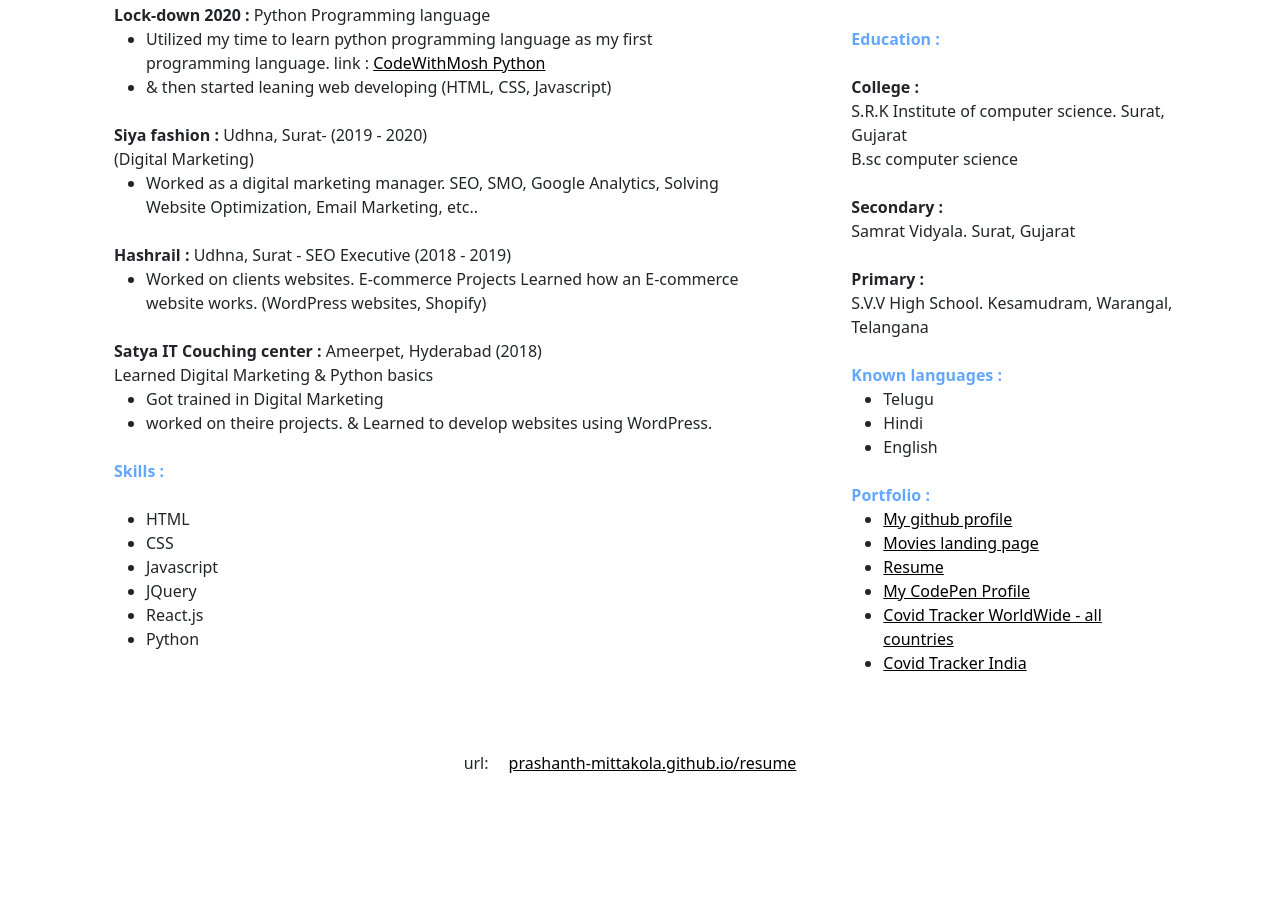
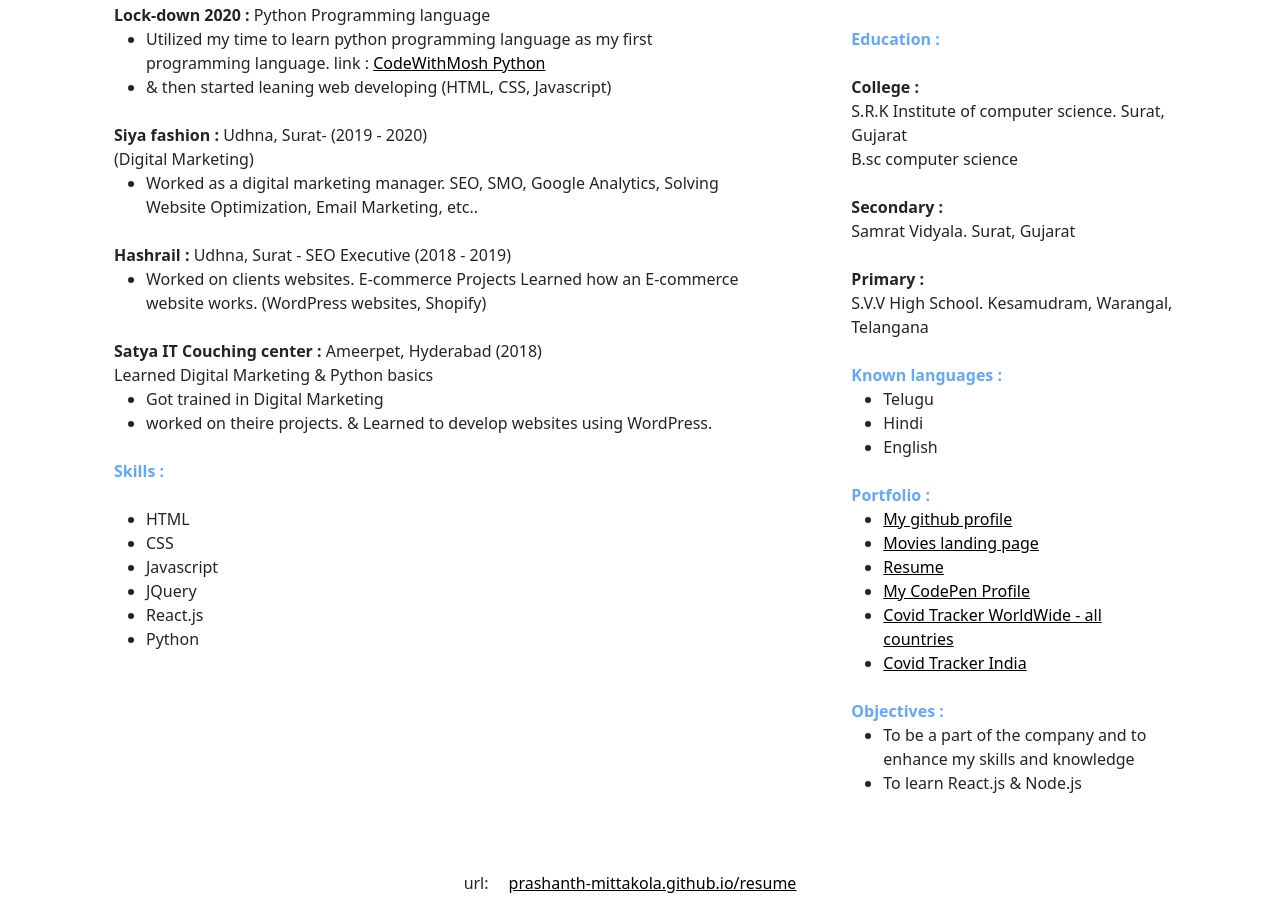
Before and after one commit to prashanth-mittakola/Resume, a plain HTML site: page index.html in a window 1280 px wide. Shown: the part 387-1302 px from the top of the page. Before the commit the page ends 1182 px from the top, so only its background shows below. Drawn offline with nearby package versions, Linux system fonts and the light colour scheme.

Commit message:
index.html

```diff
--- a/index.html
+++ b/index.html
@@ -148,6 +148,15 @@
                                 </ul>
                             </div>
                         </div>
+                        <div class="my-4">
+                            <div class="my-4">
+                                <strong style="color: rgb(99, 167, 255);">Objectives :</strong>
+                                <ul>
+                                    <li>To be a part of the company and to enhance my skills and knowledge</li>
+                                    <li>To learn React.js & Node.js</li>
+                                </ul>
+                            </div>
+                        </div>
                     </div>
                 </div>
             </div>
```
